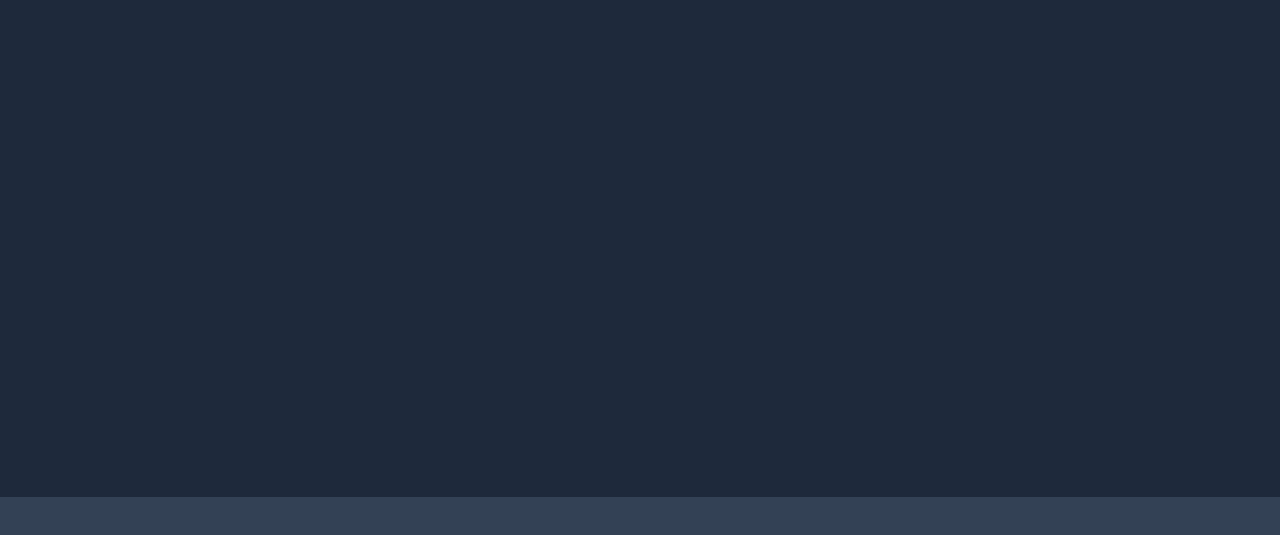
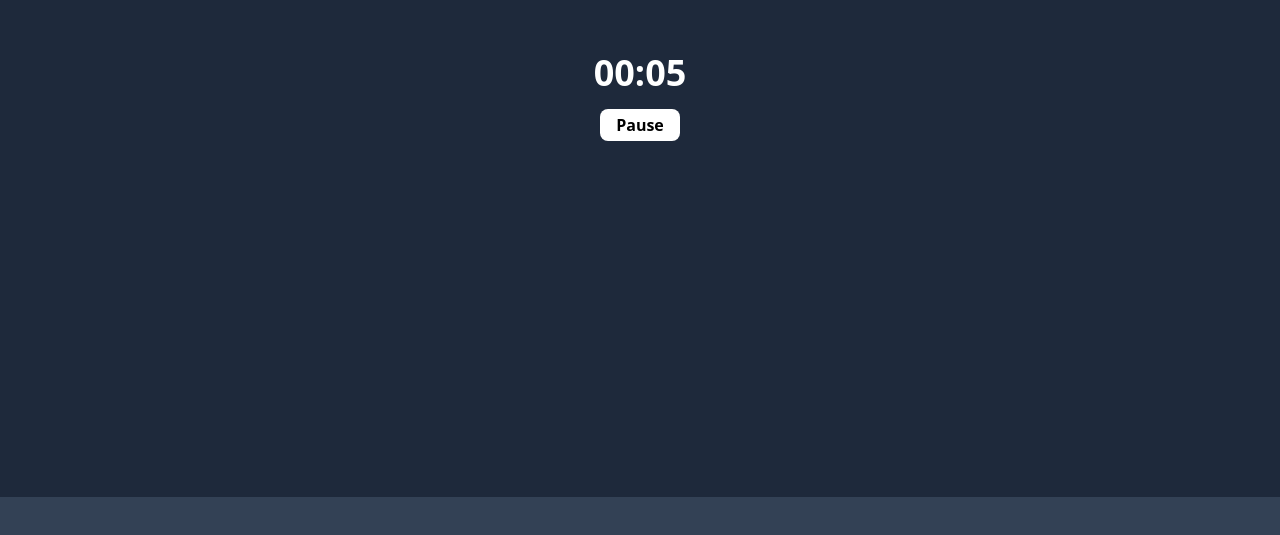
Before and after one commit to Kurniakun17/dynamic-island-clone, a React (Vite) app: page /timer in a window 1280 px wide. Shown: the part 303-838 px from the top of the page. Built offline with nearby package versions, Linux system fonts and the light colour scheme.

Commit message:
feat: add timer logic

```diff
--- a/src/App.jsx
+++ b/src/App.jsx
@@ -2,6 +2,7 @@ import { Route, Routes } from 'react-router-dom';
 import Framer from './screen/Framer';
 import Manual from './screen/Manual';
 import { motion } from 'framer-motion';
+import Timer from './screen/Timer';
 
 const App = () => {
   return (
@@ -9,6 +10,7 @@ const App = () => {
       <div className="bg-slate-800 min-h-screen p-12 grid place-items-center">
         <Routes>
           <Route path="/" element={<Framer />} />
+          <Route path="/timer" element={<Timer />} />
           <Route path="/manual" element={<Manual />} />
         </Routes>
       </div>
--- a/src/screen/Framer.jsx
+++ b/src/screen/Framer.jsx
@@ -1,10 +1,9 @@
 import { motion, useAnimate } from 'framer-motion';
 import { Bell, BellOff } from 'lucide-react';
-import { useRef, useState } from 'react';
+import { useState } from 'react';
 
 const Framer = () => {
   const [scope, animate] = useAnimate();
-  const ringRef = useRef(null);
   const [ringDisabled, setRingDisabled] = useState(false);
   const onClickHandler = async (type) => {
     if (type === 'ring') {
@@ -113,7 +112,7 @@ const Framer = () => {
           { scale: 0, blur: 4 },
           { delay: 1.1, at: 1.6, duration: 0.2 },
         ],
-        ['.ring-text', { scale: 1, blur: 0 }, { duration: 0.2, at: 2.7 }],
+        ['.ring-text', { scale: 1, blur: 0 }, { at: 2.7, duration: 0.2 }],
         ['.ring-text', { scale: 0, blur: 4 }, { at: 4.5, duration: 0.2 }],
       ]);
 
@@ -138,6 +137,7 @@ const Framer = () => {
       setTimeout(() => {
         setRingDisabled(false);
       }, 700);
+
       animate([
         ['.base', { width: 220 }, { duration: 0.4, type: 'inertia' }],
         [
--- /dev/null
+++ b/src/screen/Timer.jsx
@@ -0,0 +1,90 @@
+import { AnimatePresence, motion, useAnimate } from 'framer-motion';
+import { useEffect, useState } from 'react';
+
+const Timer = () => {
+  const [time, setTime] = useState(0);
+  const [scope, animate] = useAnimate();
+  const [pause, setPause] = useState(false);
+
+  useEffect(() => {
+    const interval = setInterval(() => {
+      console.log(`ini di useEffect ${pause}`);
+      if (pause) {
+        clearInterval(interval);
+      }
+      setTime((prev) => {
+        const prevTimeString = prev.toString();
+
+        if (prevTimeString[prevTimeString.length - 1] == '9') {
+          if (prev === 59) {
+            return 0;
+          }
+        }
+        return prev + 1;
+      });
+    }, 1000);
+    return () => clearInterval(interval);
+  }, []);
+
+  useEffect(() => {
+    if (time % 10 === 0) {
+      animate([
+        ['.tens', { opacity: 1, y: 0 }, { duration: 0.01 }],
+        ['.tens', { opacity: 0, y: -20 }, { duration: 0.2 }],
+        ['.tens', { opacity: 0, y: 20 }, { duration: 0.01 }],
+        ['.tens', { opacity: 1, y: 0 }, { duration: 0.2 }],
+      ]);
+    }
+
+    animate([
+      ['.second', { opacity: 0, y: 20 }, { duration: 0.1 }],
+      ['.second', { opacity: 1, y: 0 }, { duration: 0.2 }],
+      ['.second', { opacity: 1, y: 0 }, { duration: 0.4 }],
+      [
+        '.second',
+        { opacity: 0, y: -20, blur: 100 },
+        { at: '+0.1', duration: 0.2 },
+      ],
+    ]);
+  }, [time]);
+
+  return (
+    <div className="flex flex-col items-center gap-4 ">
+      <div
+        className="flex text-4xl text-white font-bold
+      "
+        ref={scope}
+      >
+        <p>00:</p>
+        <AnimatePresence>
+          <p>{time < 10 && 0}</p>
+          <motion.p
+            key={'yura=yura'}
+            className="tens font-bold"
+            exit={{ opacity: 0, y: 10 }}
+          >
+            {time > 9 && time.toString()[0]}
+          </motion.p>
+          <motion.p
+            key={'test'}
+            className="second font-bold text-4xl"
+            exit={{ opacity: 0, y: 10 }}
+          >
+            {time.toString()[time.toString().length - 1]}
+          </motion.p>
+        </AnimatePresence>
+      </div>
+      <button
+        onClick={() => {
+          setPause(true);
+          console.log('initiated');
+        }}
+        className="bg-white px-4 py-1 font-bold rounded-lg"
+      >
+        Pause
+      </button>
+    </div>
+  );
+};
+
+export default Timer;
```
